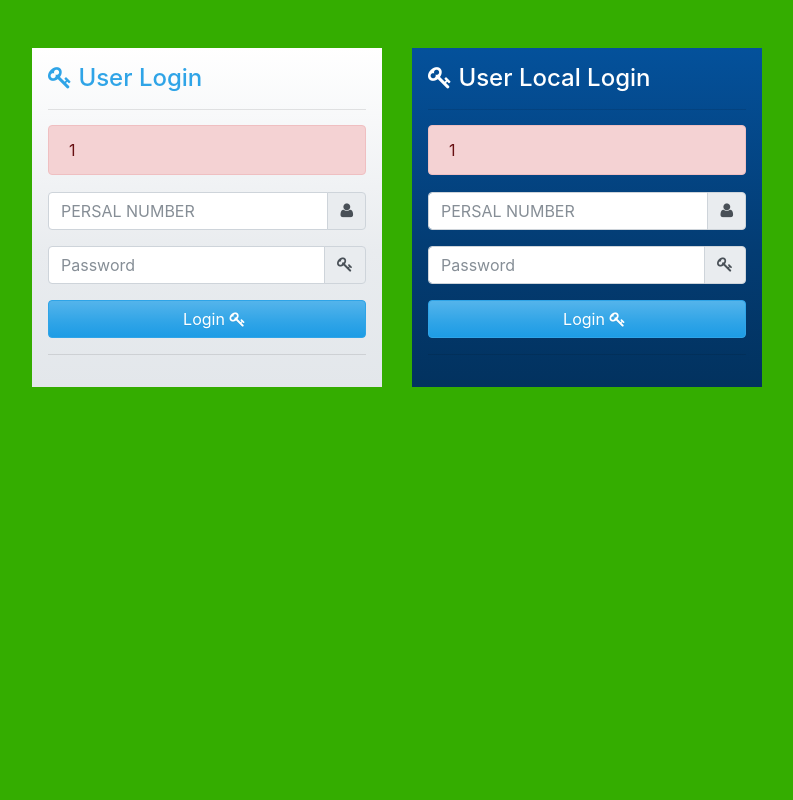
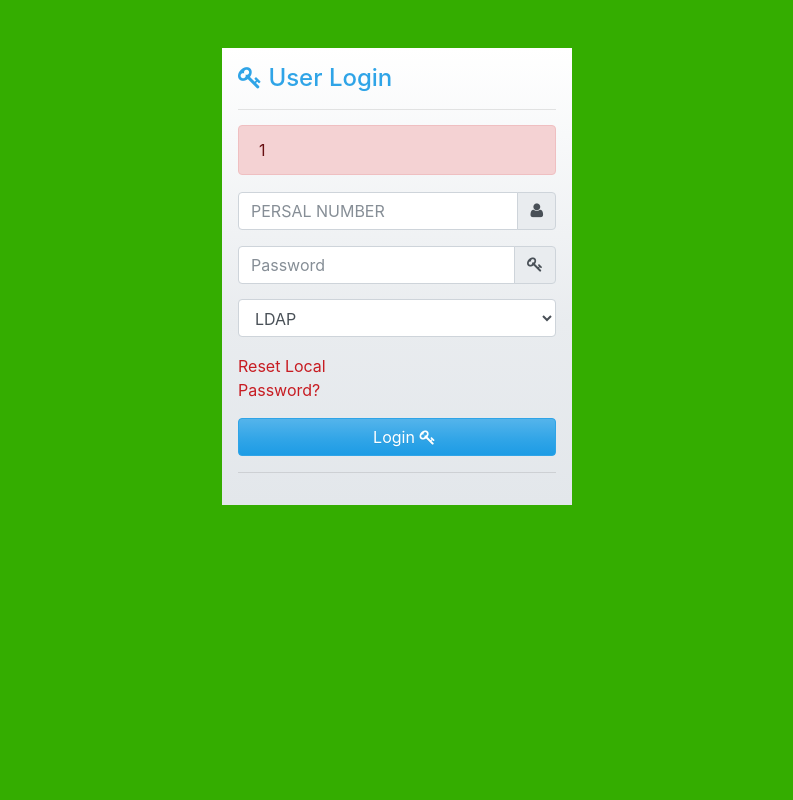
Before and after one commit to thimakulani/permis, a CodeIgniter app: page /tst/index.php/auth/index/1 in a window 1280 px wide. Shown: the part 58-858 px from the top of the page, without its empty margins (243-1036 px from the left). Run offline with CodeIgniter, Linux system fonts and the light colour scheme.

Commit message:
COMMIT**

```diff
--- a/application/controllers/Auth.php
+++ b/application/controllers/Auth.php
@@ -18,7 +18,16 @@ class Auth extends CI_Controller
 		$err['error'] = $error;
         $this->load->view("pages/login", $err);
     }
-    public function login_user()
+	public function login_user()
+	{
+		if($this->input->post('login_type') == 'local'){
+			$this->login_user_local();
+		}
+		else{
+			$this->ldap_user();
+		}
+	}
+    public function ldap_user()
     {
 		$this->form_validation->set_rules('persal', 'Persal', 'required');
 		$this->form_validation->set_rules('password', 'Password', 'required');
--- a/application/views/employees/index.php
+++ b/application/views/employees/index.php
@@ -16,6 +16,9 @@
 						</div>
 					</form>
 				</div>
+			<div>
+				<strong> TOTAL NUMBER OF EMPLOYEES: <?php echo count($all_users) ?> </strong>
+			</div>
 		</div>
 		<div class="card-body">
 			<div class="table-responsive">
--- a/application/views/pages/login.php
+++ b/application/views/pages/login.php
@@ -53,7 +53,7 @@
 									<?php } ?>
 									<form name="loginForm" autocomplete="off" action="<?php echo base_url()?>auth/login_user" class="needs-validation form page-form" method="post">
 										<div class="input-group form-group">
-											<input autocomplete="off" placeholder="PERSAL NUMBER"  name="persal"  required="required" class="form-control" type="number"  />
+											<input autocomplete="off" placeholder="PERSAL NUMBER" name="persal"  required="required" class="form-control" type="text"  />
 											<div class="input-group-append">
 												<span class="input-group-text"><i class="form-control-feedback fa fa-user"></i></span>
 											</div>
@@ -64,7 +64,18 @@
 												<span class="input-group-text"><i class="form-control-feedback fa fa-key"></i></span>
 											</div>
 										</div>
+										<div class="input-group form-group">
+											<select name="login_type" class="form-control select">
+												<option  value="ldap" <?php if(isset($_POST['ldap'])) echo 'selected'?> >LDAP</option>
+												<option  value="local" <?php if(isset($_POST['local'])) echo 'selected'?> >LOCAL</option>
+											</select>
+										</div>
+										<div class="row clearfix mt-3 mb-3">
 
+											<div class="col-6">
+												<a href="<?php echo base_url()?>auth/reset_password" class="text-danger"> Reset Local Password?</a>
+											</div>
+										</div>
 										<div class="form-group text-center">
 											<button class="btn btn-primary btn-block btn-md" type="submit">
 												<i class="load-indicator">
@@ -79,113 +90,9 @@
 								</div>
 							</div>
 						</div>
-
-						<div class="col-md-4 comp-grid">
-
-							<div  class="bg-dark p-3 animated fadeIn page-content">
-								<div>
-									<h4><i class="fa fa-key"></i> User Local Login</h4>
-									<hr />
-									<?php if(isset($error)){ ?>
-										<div class="alert alert-danger animated shake">
-											<?php echo $error ?>
-										</div>
-									<?php } ?>
-									<form name="loginForm" autocomplete="off" action="<?php echo base_url()?>auth/login_user_local" class="needs-validation form page-form" method="post">
-										<div class="input-group form-group">
-											<input autocomplete="off" placeholder="PERSAL NUMBER"  name="persal"  required="required" class="form-control" type="number"  />
-											<div class="input-group-append">
-												<span class="input-group-text"><i class="form-control-feedback fa fa-user"></i></span>
-											</div>
-										</div>
-										<div class="input-group form-group">
-											<input autocomplete="off" placeholder="Password" required="required" name="password" class="form-control " type="password" />
-											<div class="input-group-append">
-												<span class="input-group-text"><i class="form-control-feedback fa fa-key"></i></span>
-											</div>
-										</div>
-
-										<div class="form-group text-center">
-											<button class="btn btn-primary btn-block btn-md" type="submit">
-												<i class="load-indicator">
-													<clip-loader :loading="loading" color="#fff" size="20px"></clip-loader>
-												</i>
-												Login <i class="fa fa-key"></i>
-											</button>
-										</div>
-										<hr />
-
-									</form>
-								</div>
-							</div>
-						</div>
-					</div>
 				</div>
 			</div>
 		</div>
-		<!-- Page Main Content [End] -->
-		<!-- Page Footer Start -->
-		<!-- Page Footer Ends -->
-		<div class="flash-msg-container"></div>
-		<!-- Modal page for displaying ajax page -->
-		<div id="main-page-modal" class="modal fade" role="dialog">
-			<div class="modal-dialog modal-lg">
-				<div class="modal-content">
-					<div class="modal-body p-0 reset-grids inline-page">
-					</div>
-					<div style="top: 5px; right:5px; z-index: 999;" class="position-absolute">
-						<button type="button" class="btn btn-sm btn-danger" data-dismiss="modal">&times;</button>
-					</div>
-				</div>
-			</div>
-		</div>
-		<!-- Modal page for displaying record delete prompt -->
-		<div class="modal fade" id="delete-record-modal-confirm" tabindex="-1" role="dialog" aria-labelledby="delete-record-modal-confirm" aria-hidden="true">
-			<div class="modal-dialog" role="document">
-				<div class="modal-content">
-					<div class="modal-header">
-						<h5 class="modal-title">Delete record</h5>
-						<button type="button" class="close" data-dismiss="modal" aria-label="Close">
-							<span aria-hidden="true">&times;</span>
-						</button>
-					</div>
-					<div id="delete-record-modal-msg" class="modal-body"></div>
-					<div class="modal-footer">
-						<button type="button" class="btn btn-secondary" data-dismiss="modal">Cancel</button>
-						<a href="" id="delete-record-modal-btn" class="btn btn-primary">Delete</a>
-					</div>
-				</div>
-			</div>
-		</div>
-		<!-- Image Preview Component [Start] -->
-		<div id="blueimp-gallery" class="blueimp-gallery blueimp-gallery-controls">
-			<div class="slides"></div>
-			<h3 class="title"></h3>
-			<a class="prev">‹</a>
-			<a class="next">›</a>
-			<a class="close">×</a>
-			<a class="play-pause"></a>
-			<ol class="indicator"></ol>
-		</div>
-		<!-- Image Preview Component [End] -->
-		<template id="page-loading-indicator">
-			<div class="p-2 text-center m-2 text-muted m-auto">
-				<div class="ajax-loader"></div>
-				<h4 class="p-3 mt-2 font-weight-light">Loading...</h4>
-			</div>
-		</template>
-		<template id="page-saving-indicator">
-			<div class="p-2 text-center m-2 text-muted">
-				<div class="lds-dual-ring"></div>
-				<h4 class="p-3 mt-2 font-weight-light">Saving...</h4>
-			</div>
-		</template>
-		<template id="inline-loading-indicator">
-			<div class="p-2 text-center d-flex justify-content-center">
-				<span class="loader mr-3"></span>
-				<span class="font-weight-bold">Loading...</span>
-			</div>
-		</template>
 	</div>
 </div>
 <script type="text/javascript" src="<?php echo base_url()?>assets/js/popper.js"></script>
--- a/application/views/reports/employeereport.php
+++ b/application/views/reports/employeereport.php
@@ -29,6 +29,9 @@
 			<div class="table-responsive" id="employees">
 				<div style="text-align: center;" class="m-2">
 					<img src="<?php echo base_url()?>assets\images\cogstah_img.jpg" style="height: 150px" alt="img" />
+				</div>
+				<div>
+					<strong> TOTAL NUMBER OF EMPLOYEES: <?php echo count($all_users) ?> </strong>
 				</div>
 				<table class="table-sm table-bordered table-hover">
 					<thead>
--- /dev/null
+++ b/application/views/reports/final_report_type.php
@@ -0,0 +1 @@
+<?php
--- /dev/null
+++ b/application/views/reports/view_final_report.php
@@ -0,0 +1 @@
+<?php
```
Also changed, not shown: application/controllers/Reports.php (+33 -1 lines), application/views/reports/final_report.php (added, +76 -0 lines), application/views/reports/index.php (+8 -0 lines).
